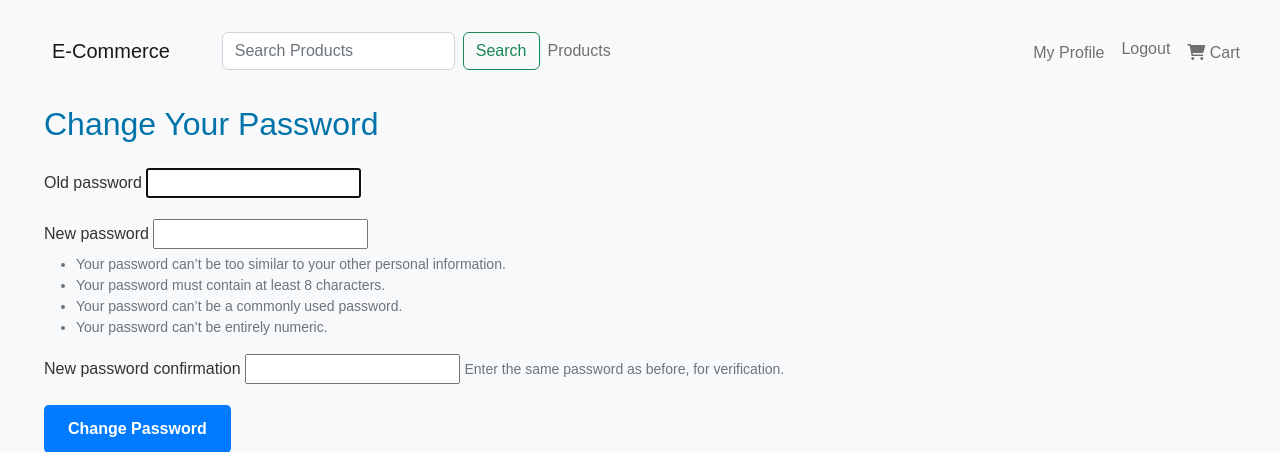
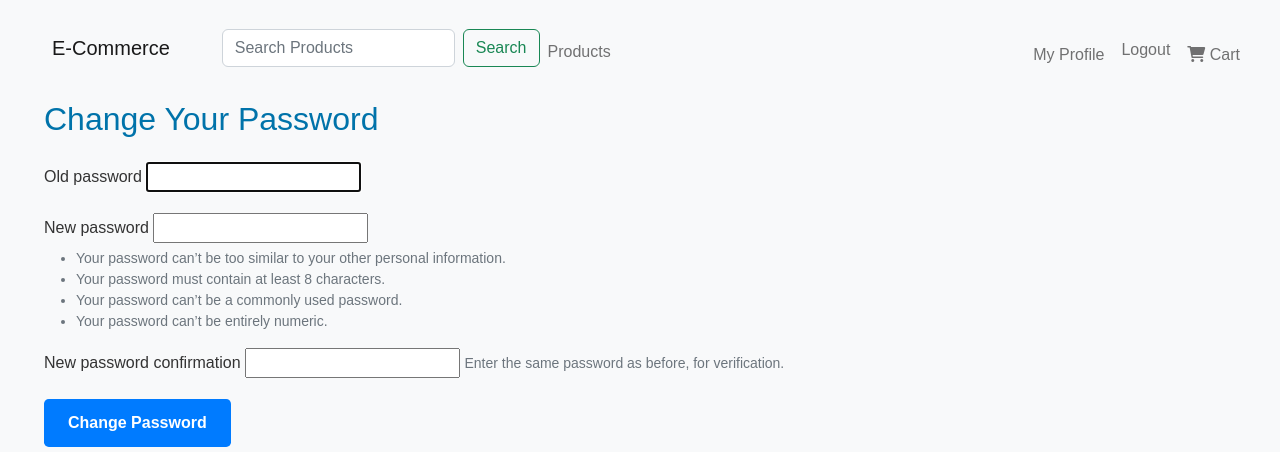
Before and after one commit to jeremyw0886/ecommerce_platform, a Django app: page /accounts/password_change/ in a window 1280 px wide. Shown: the top 452 px of the page. Run offline with Django 5.2, Linux system fonts and the light colour scheme; the visitor is signed in with stand-in values (Sample User, id 1); some libraries are stand-ins or nearby versions.

Commit message:
style changes

```diff
--- a/store/static/css/styles.css
+++ b/store/static/css/styles.css
@@ -186,6 +186,9 @@ a:hover {
 /* ==========================================================================
    NAVIGATION BAR
    ========================================================================== */
+.nav-link {
+  padding: 0;
+}
 .my-profile {
   padding-top: .1rem;
 }
@@ -432,6 +435,11 @@ a:hover {
     align-items: end;
   }
 
+  .mb-2 {
+    margin-top: .5rem;
+    margin-bottom: 0;
+  }
+
   @media (max-width: 768px) {
 
     /* Adjust thumbnail height */
@@ -521,3 +529,4 @@ a:hover {
       font-size: 0.8rem;
     }
   }
+}
```
